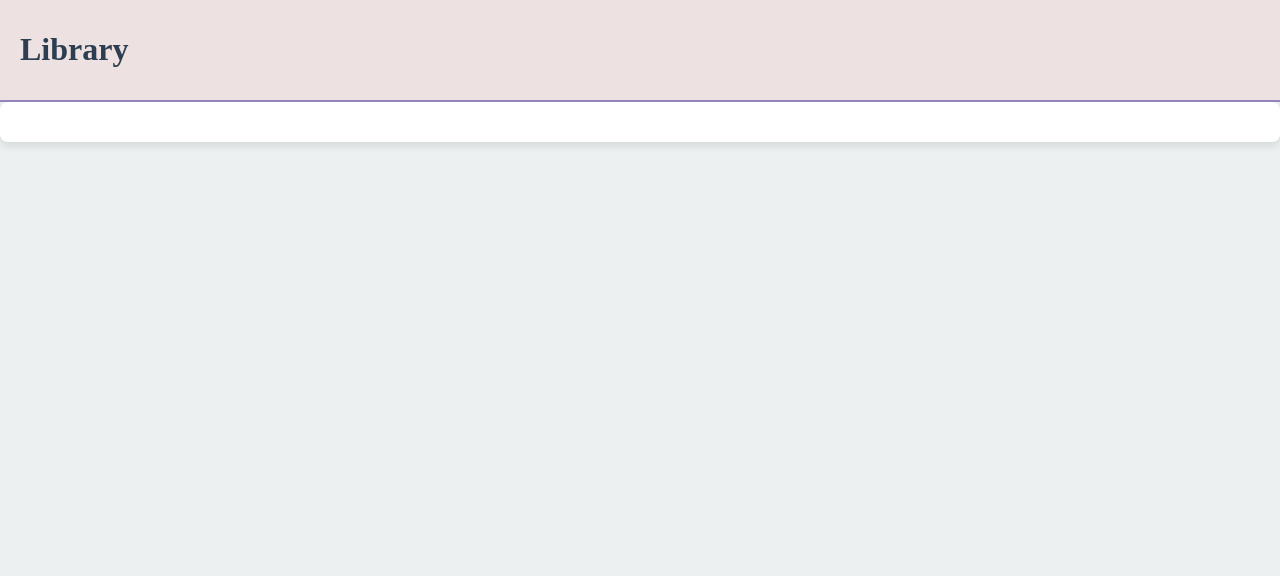
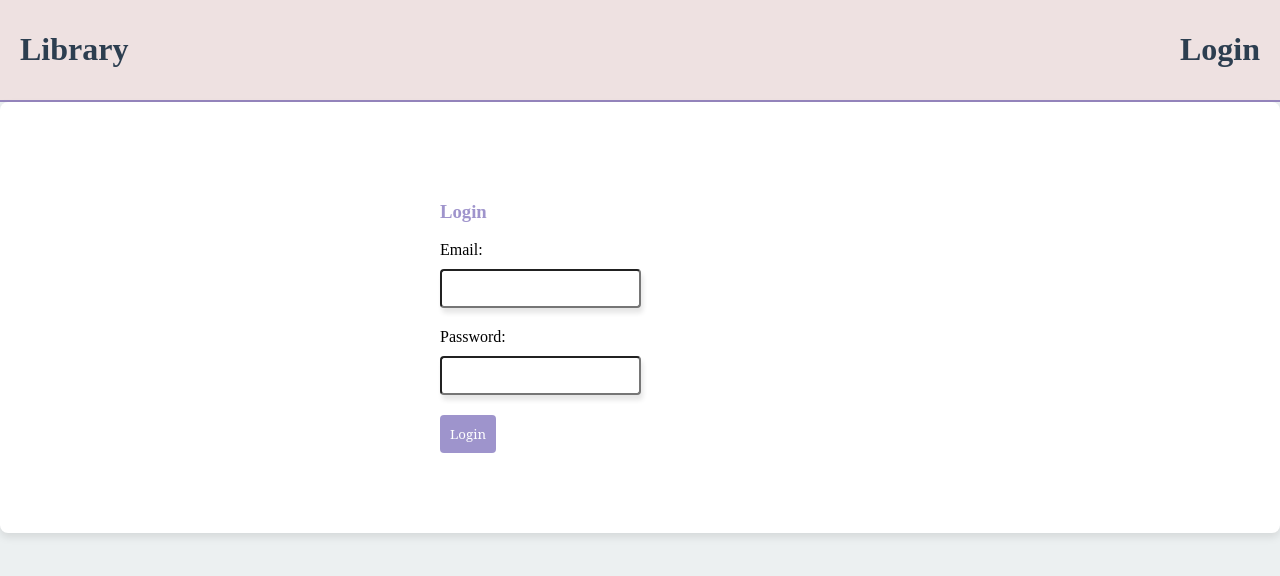
Before and after one commit to Jordanf589/APDS_Node, a React (Create React App) app in the folder frontend/: page /login in a window 1280 px wide. Before the commit this address had no page. Shown: the top 576 px of the page. Built offline with nearby package versions, Linux system fonts and the light colour scheme; a web font is replaced by a local one.

Commit message:
2024/09/18

```diff
--- a/frontend/src/App.js
+++ b/frontend/src/App.js
@@ -1,5 +1,6 @@
 import {BrowserRouter, Routes, Route} from 'react-router-dom'
 import Home from './pages/home.js'
+import Login from './pages/login.js'
 import NavBar from './components/navbar.js'
 
 function App() {
@@ -10,10 +11,9 @@ function App() {
         <div className='pages'>
           <Routes>
             <Route path = '/' element = {<Home/>}/>
-
+            <Route path = '/login' element = {<Login/>}/>
           </Routes>
         </div>
-
       </BrowserRouter>
     </div>
   );
--- a/frontend/src/components/navbar.js
+++ b/frontend/src/components/navbar.js
@@ -1,11 +1,17 @@
 import {Link} from "react-router-dom"
 
 const NavBar =()=>{
+
+
+
     return(
         <header>
             <div className="container">
                 <Link to = "/">
                 <h1>Library</h1>
+                </Link>
+                <Link to = "/login">
+                <h1>Login</h1>
                 </Link>
             </div>
         </header>
--- /dev/null
+++ b/frontend/src/context/AuthContext.js
@@ -0,0 +1,30 @@
+import {createContext, useReducer} from 'react'
+
+export const AuthContext = createContext()
+export const authReducer = (state, action) => {
+    switch(action.type){
+        case 'LOGIN':
+            return{
+                user: action.payload
+            }
+        case 'LOGOUT':
+            return{
+                user: null
+            }
+            default:
+                return state
+    }
+}
+export const AuthContextProvider = ({ children }) => {
+    const  [state, dispatch] = useReducer(authReducer, {
+        users: []
+    })
+
+    console.log('AuthContext state:', state)
+
+    return (
+        <AuthContext.Provider value ={{...state, dispatch}}>
+            {children}
+        </AuthContext.Provider>
+    )
+}
--- /dev/null
+++ b/frontend/src/hooks/useAuthContext.js
@@ -0,0 +1,11 @@
+import { AuthContext } from "../context/AuthContext";
+import { useContext } from "react";
+
+export const useAuthContext = () => {
+    const context = useContext(AuthContext)
+
+    if(!context){
+        throw Error('useAuthContext must be inside a AuthContextProvider')
+    }
+    return context
+}
--- /dev/null
+++ b/frontend/src/hooks/useLogin.js
@@ -0,0 +1,37 @@
+import {useState} from 'react'
+import { useAuthContext } from '../hooks/useAuthContext'
+//keeping track of our context for session management, we need to know when the user is logged in or out
+
+export const useLogin = () => {
+    const[error, setError] = useState(null)
+    const[isLoading, setIsLoading] = useState(null)
+    const {dispatch} = useAuthContext()
+
+    const login = async(email, password) =>{
+        setIsLoading(true)
+        setError(null)
+
+        const response = await fetch('/api/user/login', {
+            method: 'POST',
+            headers: {'Content-Type': 'application/json'},
+            body: JSON.stringify({email, password})
+        })
+        const json = await response.json()
+
+        if(!response.ok){
+            setError(json.error)
+            setIsLoading(false)
+        }
+
+        if(response.ok){
+            //1. update the auth context with email
+            //2. update isLoading to false bc we are finished
+            //3. update our jsonwebtoken. if a user closes the page and reopens, they're still logged in
+            localStorage.setItem('user', JSON.stringify(json))
+            //we have to store strings inside localstorage, so we convert json object to string
+            dispatch({type: 'LOGIN', payload: json})
+            setIsLoading(false)
+        }
+    }
+    return {login, isLoading, error}
+}
--- a/frontend/src/index.css
+++ b/frontend/src/index.css
@@ -116,3 +116,21 @@ div.error{
     border-radius: 4px;
     margin: 20px 0;
 }
+input.error{
+  border: 1px solid var(--error)
+}
+
+nav{
+  display: flex;
+  align-items: center;
+}
+
+nav a{
+  margin-left: 10px;
+}
+
+form.login {
+  max-width: 400px;
+  margin: 40px auto;
+  padding: 20px;
+}
--- a/frontend/src/index.js
+++ b/frontend/src/index.js
@@ -3,13 +3,16 @@ import ReactDOM from 'react-dom/client';
 import './index.css';
 import App from './App';
 import { BooksContextProvider } from './context/BooksContext';
+import { AuthContextProvider } from './context/AuthContext';
 
 const root = ReactDOM.createRoot(document.getElementById('root'));
 root.render(
   <React.StrictMode>
+    <AuthContextProvider>
     <BooksContextProvider>
       <App />
     </BooksContextProvider>
+    </AuthContextProvider>
   </React.StrictMode>
 );
 
--- /dev/null
+++ b/frontend/src/pages/login.js
@@ -0,0 +1,35 @@
+import { useState} from "react"
+import { useAuthContext } from "../hooks/useAuthContext"
+import {useLogin} from '../hooks/useLogin'
+
+const Login = () =>{
+    const[email, setEmail] = useState('')
+    const[password, setPassword] = useState('')
+    const{login, isLoading, error} = useLogin()
+    const handleSubmit = async(e) =>{
+        e.preventDefault()
+        await login(email, password)
+    }
+
+    return (
+        <form className = 'login' onSubmit={handleSubmit}>
+        <h3>Login</h3>
+
+        <label>Email: </label>
+        <input
+            type = 'email'
+            onChange={(e) => setEmail(e.target.value)} //e is event
+            value = {email}/>
+
+        <label>Password: </label>
+        <input
+            type = 'password'
+            onChange={(e) => setPassword(e.target.value)}
+            value = {password}/>
+        <button disabled ={isLoading}>Login</button>
+        {error && <div className = 'error'>{error}</div>}
+    </form>
+    )
+}
+//if the form is loading we need to disable the button
+export default Login
```
Also changed, not shown: frontend/src/hooks/useLogout.js (added).
